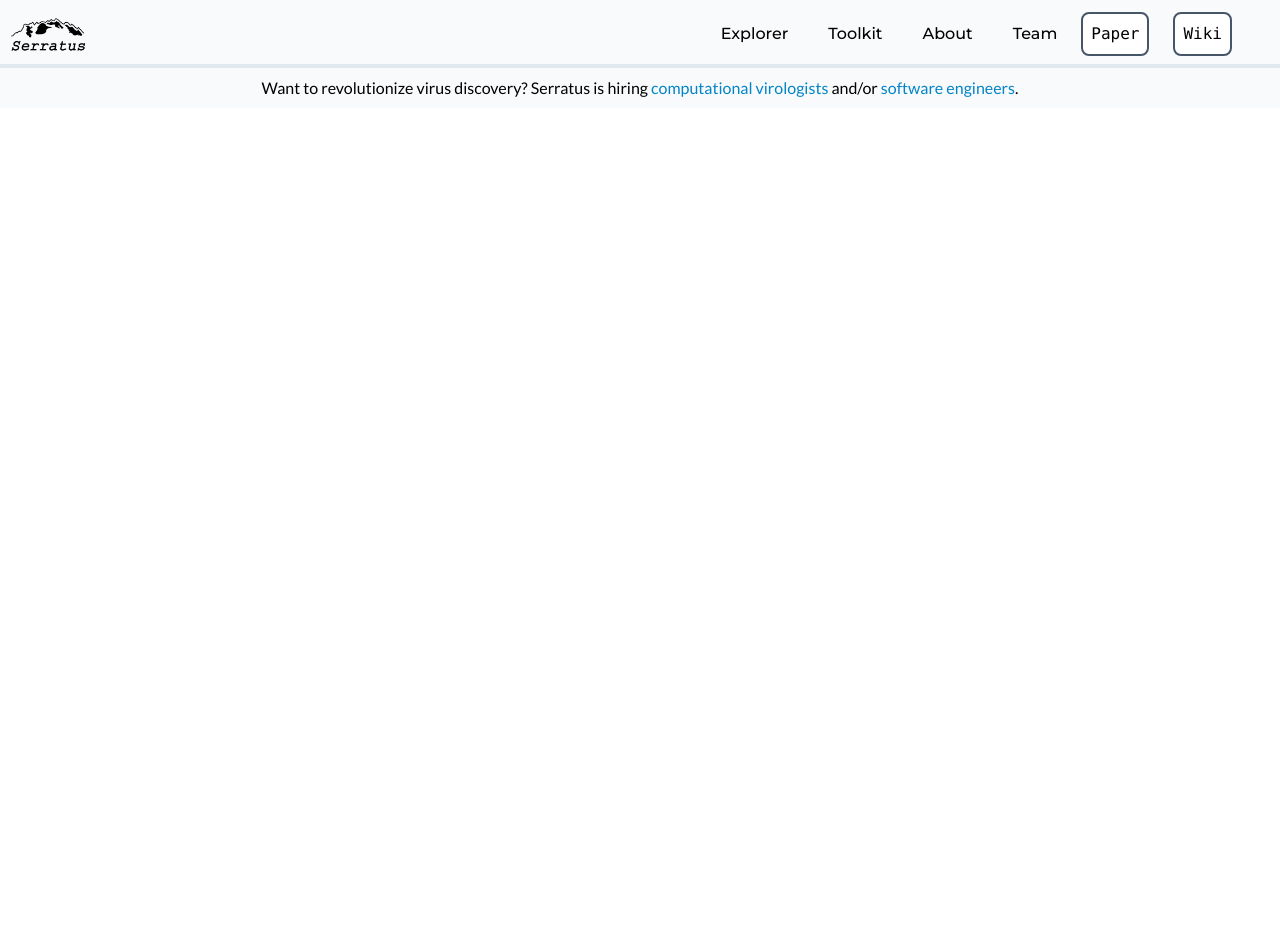
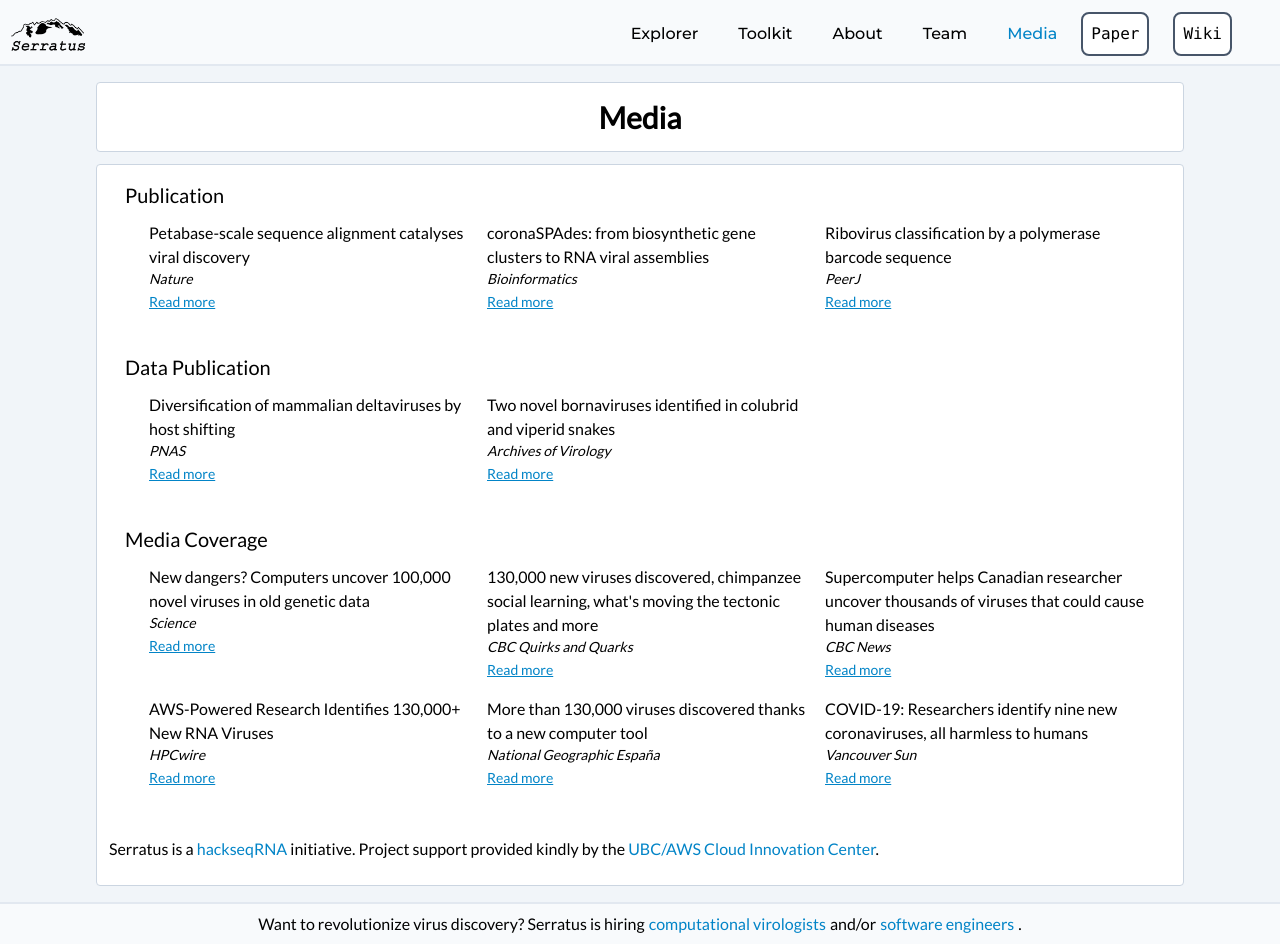
Before and after one commit to serratus-bio/serratus.io, a React (Create React App) app: page /media in a window 1280 px wide. Before the commit the page ends 800 px from the top, so only its background shows below. Built offline with nearby package versions, Linux system fonts and the light colour scheme.

Commit message:
feat: media page

```diff
--- a/src/common/routes.jsx
+++ b/src/common/routes.jsx
@@ -14,6 +14,7 @@ import { Access } from '../components/Access'
 import { Geo } from '../components/Geo'
 import { Host } from 'components/Host'
 import { Palmid } from '../components/Palmid'
+import { Media } from 'components/Media'
 
 export const routes = {
     home: {
@@ -45,6 +46,10 @@ export const routes = {
     team: {
         path: '/team',
         component: Team,
+    },
+    media: {
+        path: '/media',
+        component: Media,
     },
     trees: {
         path: '/trees',
--- a/src/components/Footer.tsx
+++ b/src/components/Footer.tsx
@@ -3,7 +3,8 @@ import { ExternalLink } from 'common'
 
 export const Footer = () => {
     return (
-        <footer className='bg-gray-50 px-10 py-2 border-t-2 border-gray-200 w-screen md:text-center'>
+        <footer className='bg-gray-50 px-10 py-2 border-t-2 border-gray-200'>
+            <div className='flex gap-1 items-center justify-center'>
                 Want to revolutionize virus discovery? Serratus is hiring{' '}
                 <ExternalLink href='https://rrna.ca/id0001' className='text-blue-600'>
                     computational virologists
@@ -13,6 +14,7 @@ export const Footer = () => {
                     software engineers
                 </ExternalLink>
                 .
+            </div>
         </footer>
     )
 }
--- /dev/null
+++ b/src/components/Media.tsx
@@ -0,0 +1,72 @@
+import React from 'react'
+import { Helmet } from 'react-helmet'
+import { classesBoxBorder, ExternalLink } from 'common'
+
+import mediaData from '../data/mediaData.json'
+
+export const Media = () => {
+    const headTags = (
+        <Helmet>
+            <title>Serratus | Media</title>
+        </Helmet>
+    )
+
+    return (
+        <div className='p-4 lg:px-24 min-h-screen sm:bg-gray-100'>
+            {headTags}
+            <div className={`py-4 flex justify-center items-center ${classesBoxBorder}`}>
+                <h1 className='text-3xl font-bold text-center'>Media</h1>
+            </div>
+            <hr className='block sm:hidden' />
+            <div className='sm:h-3'></div>
+            <div className={`sm:px-3 ${classesBoxBorder} grid gap-2`}>
+                {mediaData.coverages.map((coverage, index) => {
+                    return (
+                        <div key={index} className='m-4'>
+                            <h2 className='text-xl mb-1 text-center md:text-left'>
+                                {coverage.name}
+                            </h2>
+
+                            <div className='mt-3 mx-2 md:ml-6 grid grid-cols-1 md:grid-cols-2 lg:grid-cols-3 gap-4'>
+                                {coverage.items.map((item, idx) => {
+                                    return (
+                                        <div key={idx}>
+                                            <h3 className='font-normal'>{item.title}</h3>
+                                            <div className='text-sm whitespace-pre-line italic'>
+                                                {item.publisher}
+                                            </div>
+                                            <a
+                                                href={item.url}
+                                                target='_blank'
+                                                rel='noopener noreferrer'
+                                                className='underline text-sm text-blue-600'>
+                                                Read more
+                                            </a>
+                                        </div>
+                                    )
+                                })}
+                            </div>
+                        </div>
+                    )
+                })}
+                <div className='my-3'>
+                    <div className='my-3'>
+                        <div>
+                            Serratus is a{' '}
+                            <ExternalLink href='https://www.hackseq.com/' className='text-blue-600'>
+                                hackseqRNA
+                            </ExternalLink>{' '}
+                            initiative. Project support provided kindly by the{' '}
+                            <ExternalLink
+                                href='https://cic.ubc.ca/projects/university-of-british-columbia-discovering-new-coronavirus-species-by-re-analyzing-all-public-rna-sequencing-data/'
+                                className='text-blue-600'>
+                                UBC/AWS Cloud Innovation Center
+                            </ExternalLink>
+                            .
+                        </div>
+                    </div>
+                </div>
+            </div>
+        </div>
+    )
+}
--- a/src/components/Navbar.tsx
+++ b/src/components/Navbar.tsx
@@ -22,7 +22,7 @@ export const Navbar = () => {
                 <div
                     className={`${
                         hamburgerButtonPressed ? 'flex flex-col' : 'hidden'
-                    } lg:flex lg:flex-row w-screen  bg-gray-50 sm:p-2 lg:justify-between items-center gap-y-4 z-10 border-b-2  border-gray-200 font-montserrat font-medium`}>
+                    } lg:flex lg:flex-row bg-gray-50 sm:p-2 lg:justify-between items-center gap-y-4 z-10 border-b-2  border-gray-200 font-montserrat font-medium`}>
                     <div className='hidden w-20 h-8 lg:flex align-middle'>
                         <NavLink exact to={routes.home.path}>
                             <img src='/logo.png' alt='logo'></img>
@@ -58,6 +58,13 @@ export const Navbar = () => {
                             activeClassName='text-blue-600'>
                             Team
                         </NavLink>
+                        <NavLink
+                            exact
+                            to={routes.media.path}
+                            className='ml-10 hover:text-blue-800 transition duration-300 ease-in-out'
+                            activeClassName='text-blue-600'>
+                            Media
+                        </NavLink>
                         <ExternalLink
                             href='https://www.nature.com/articles/s41586-021-04332-2'
                             className='ml-10 hover:text-blue-800 transition duration-300 ease-in-out lg:ml-6 lg:bg-white lg:font-mono lg:font-normal lg:border-2 lg:border-gray-600 lg:rounded-lg lg:p-2 lg:hover:text-blue-600 lg:hover:border-blue-600'>
--- a/src/components/ToolIntro.tsx
+++ b/src/components/ToolIntro.tsx
@@ -13,7 +13,7 @@ export const ToolIntro = () => {
     return (
         <div className='min-h-screen w-full sm:bg-gray-100 py-4'>
             {headTags}
-            <div className={`py-4 px-6 mx-4 ${classesBoxBorder}`}>
+            <div className={`py-4 flex justify-center items-center mx-4 ${classesBoxBorder}`}>
                 <h1 className='text-3xl font-bold text-center'>Serratus Toolkit</h1>
                 <p className='my-3 text-xl'></p>
             </div>
--- /dev/null
+++ b/src/data/mediaData.json
@@ -0,0 +1,74 @@
+{
+    "coverages": [
+        {
+            "name": "Publication",
+            "items": [
+                {
+                    "title": "Petabase-scale sequence alignment catalyses viral discovery",
+                    "url": "https://www.nature.com/articles/s41586-021-04332-2",
+                    "publisher": "Nature"
+                },
+                {
+                    "title": "coronaSPAdes: from biosynthetic gene clusters to RNA viral assemblies",
+                    "url": "https://academic.oup.com/bioinformatics/article-abstract/38/1/1/6354349",
+                    "publisher": "Bioinformatics"
+                },
+                {
+                    "title": "Ribovirus classification by a polymerase barcode sequence",
+                    "url": "https://doi.org/10.1038/s41586-021-04332-2",
+                    "publisher": "PeerJ "
+                }
+            ]
+        },
+        {
+            "name": "Data Publication",
+            "items": [
+                {
+                    "title": "Diversification of mammalian deltaviruses by host shifting",
+                    "url": "https://www.pnas.org/content/118/3/e2019907118",
+                    "publisher": "PNAS"
+                },
+                {
+                    "title": "Two novel bornaviruses identified in colubrid and viperid snakes",
+                    "url": "https://doi.org/10.1007/s00705-021-05138-3",
+                    "publisher": "Archives of Virology"
+                }
+            ]
+        },
+        {
+            "name": "Media Coverage",
+            "items": [
+                {
+                    "title": "New dangers? Computers uncover 100,000 novel viruses in old genetic data",
+                    "url": "https://www.science.org/content/article/new-dangers-computers-uncover-100-000-novel-viruses-old-genetic-data",
+                    "publisher": "Science"
+                },
+                {
+                    "title": "130,000 new viruses discovered, chimpanzee social learning, what's moving the tectonic plates and more",
+                    "url": "https://www.cbc.ca/radio/quirks/jan-29-130-000-new-viruses-discovered-chimpanzee-social-learning-what-s-moving-the-tectonic-plates-and-more-1.6329726",
+                    "publisher": "CBC Quirks and Quarks"
+                },
+                {
+                    "title": "Supercomputer helps Canadian researcher uncover thousands of viruses that could cause human diseases",
+                    "url": "https://www.cbc.ca/news/health/supercomputer-virus-study-disease-1.6345158",
+                    "publisher": "CBC News"
+                },
+                {
+                    "title": "AWS-Powered Research Identifies 130,000+ New RNA Viruses",
+                    "url": "https://www.hpcwire.com/2022/02/08/aws-powered-research-identifies-130000-new-rna-viruses/",
+                    "publisher": "HPCwire"
+                },
+                {
+                    "title": "More than 130,000 viruses discovered thanks to a new computer tool",
+                    "url": "https://www.nationalgeographic.com.es/ciencia/descubiertos-mas-130000-virus-gracias-a-nueva-herramienta-informatica_17807",
+                    "publisher": "National Geographic España"
+                },
+                {
+                    "title": "COVID-19: Researchers identify nine new coronaviruses, all harmless to humans",
+                    "url": "https://vancouversun.com/health/researchers-identify-nine-new-coronaviruses-all-harmless-to-humans",
+                    "publisher": "Vancouver Sun"
+                }
+            ]
+        }
+    ]
+}
```
Also changed, not shown: 1 other file (tests, documents, lock files or other folders). Lines whose indentation alone changed are shown as unchanged.
